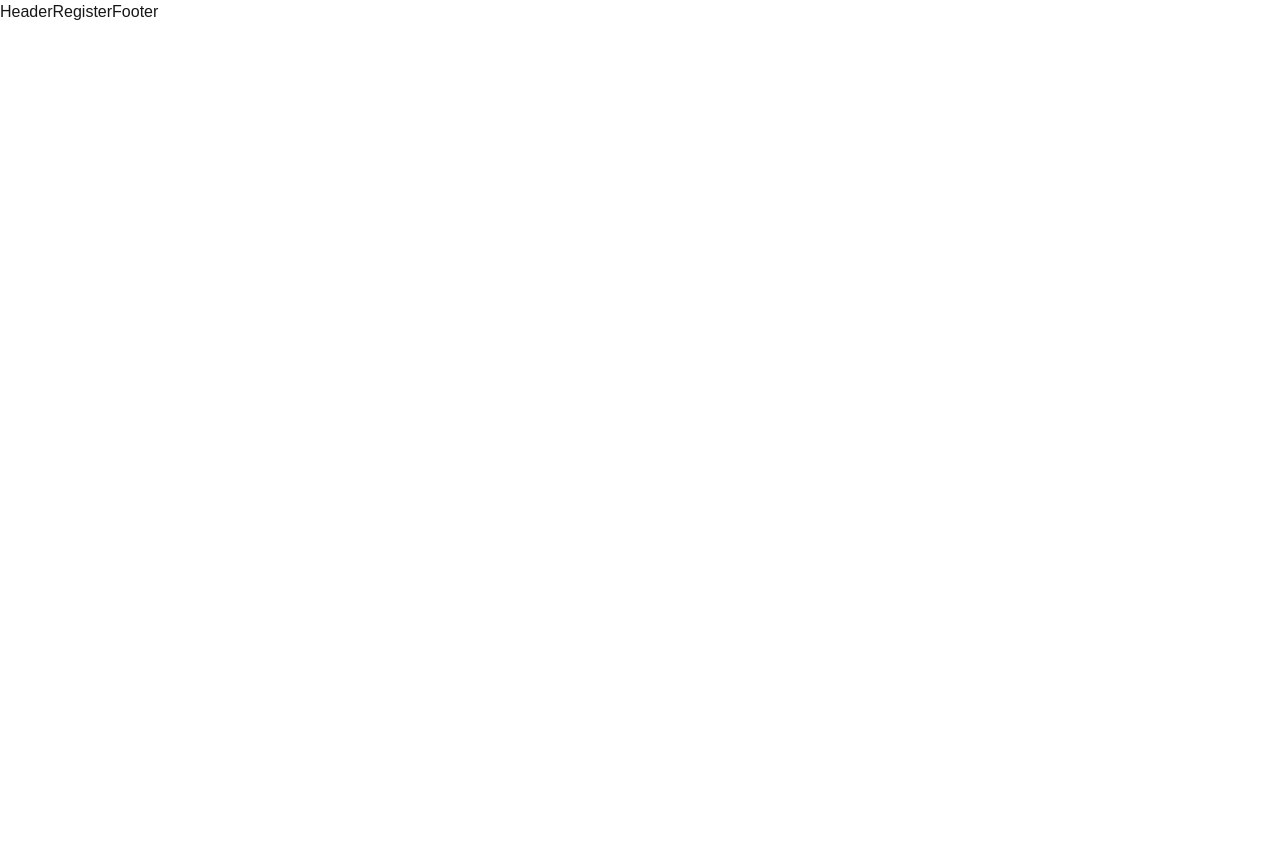
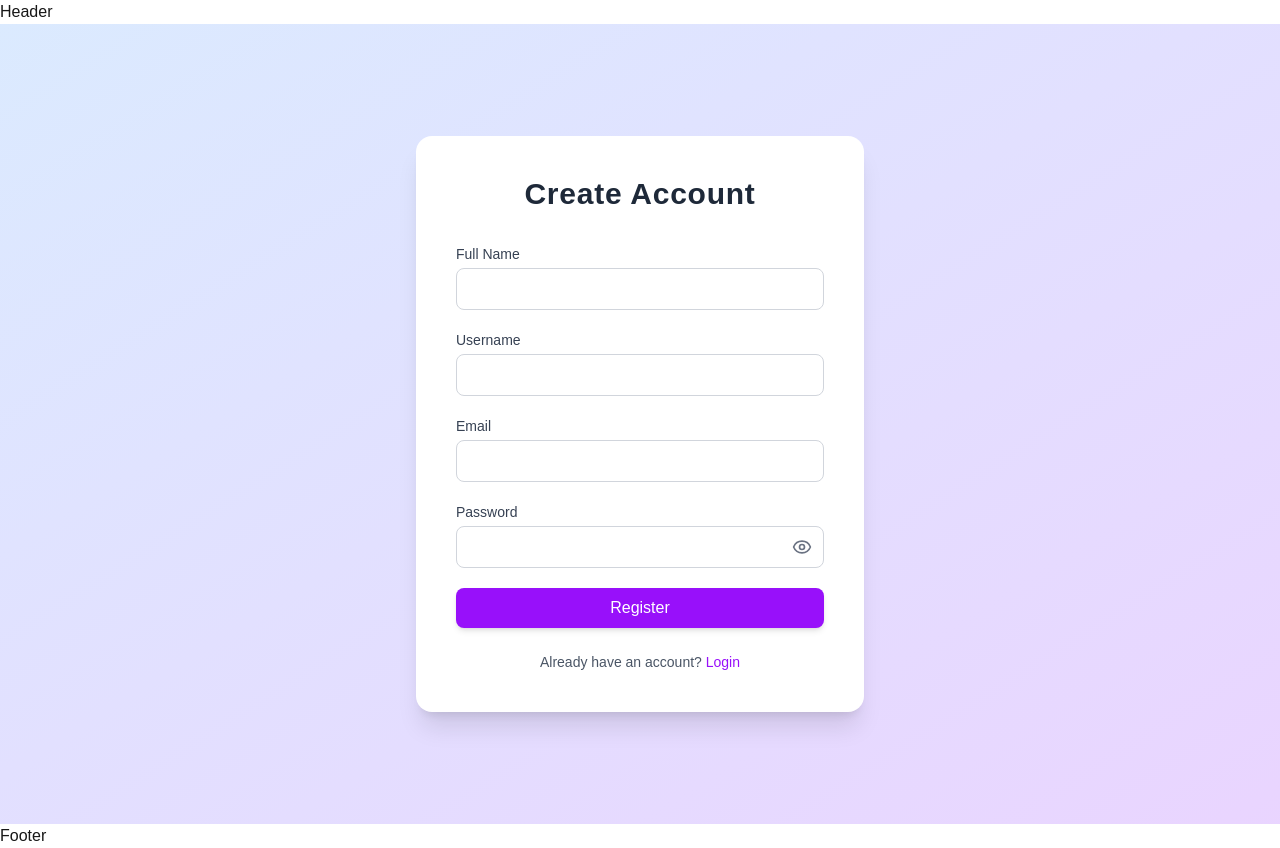
Before and after one commit to aabr2612/Todo-List-App, a Next.js app: page /register in a window 1280 px wide. Before the commit the page ends 800 px from the top, so only its background shows below. Built offline with nearby package versions, Linux system fonts and the light colour scheme.

Commit message:
Frontend for register page added

```diff
--- a/src/app/register/page.tsx
+++ b/src/app/register/page.tsx
@@ -1,7 +1,94 @@
+"use client";
+import React, { useState } from "react";
+import { Eye, EyeOff } from "lucide-react";
+
 export default function Register() {
+    const [fullname, setFullname] = useState("");
+    const [username, setUsername] = useState("");
+    const [email, setEmail] = useState("");
+    const [password, setPassword] = useState("");
+    const [showPassword, setShowPassword] = useState(false);
+
+    const handleSubmit = (e: React.FormEvent) => {
+        e.preventDefault();
+        console.log("Form submitted");
+    };
+
     return (
-        <>
-            Register
-        </>
+        <div className="flex items-center justify-center min-h-screen bg-gradient-to-br from-blue-100 to-purple-200 px-4">
+            <div className="w-full max-w-md p-6 md:p-10 bg-white shadow-xl rounded-2xl transition-all duration-300">
+                <h2 className="text-3xl font-semibold text-center text-gray-800 mb-8 tracking-wide">Create Account</h2>
+
+                <form className="space-y-5" onSubmit={handleSubmit}>
+                    <div>
+                        <label htmlFor="fullname" className="block text-sm font-medium text-gray-700 mb-1">Full Name</label>
+                        <input
+                            type="text"
+                            id="fullname"
+                            value={fullname}
+                            onChange={(e) => setFullname(e.target.value)}
+                            required
+                            className="w-full px-3 py-2 border border-gray-300 rounded-lg focus:ring-2 focus:ring-purple-500 focus:outline-none transition duration-150"
+                        />
+                    </div>
+
+                    <div>
+                        <label htmlFor="username" className="block text-sm font-medium text-gray-700 mb-1">Username</label>
+                        <input
+                            type="text"
+                            id="username"
+                            value={username}
+                            onChange={(e) => setUsername(e.target.value)}
+                            required
+                            className="w-full px-3 py-2 border border-gray-300 rounded-lg focus:ring-2 focus:ring-purple-500 focus:outline-none transition duration-150"
+                        />
+                    </div>
+
+                    <div>
+                        <label htmlFor="email" className="block text-sm font-medium text-gray-700 mb-1">Email</label>
+                        <input
+                            type="email"
+                            id="email"
+                            value={email}
+                            onChange={(e) => setEmail(e.target.value)}
+                            required
+                            className="w-full px-3 py-2 border border-gray-300 rounded-lg focus:ring-2 focus:ring-purple-500 focus:outline-none transition duration-150"
+                        />
+                    </div>
+
+                    <div>
+                        <label htmlFor="password" className="block text-sm font-medium text-gray-700 mb-1">Password</label>
+                        <div className="relative">
+                            <input
+                                type={showPassword ? "text" : "password"}
+                                id="password"
+                                value={password}
+                                onChange={(e) => setPassword(e.target.value)}
+                                required
+                                className="w-full px-3 py-2 pr-10 border border-gray-300 rounded-lg focus:ring-2 focus:ring-purple-500 focus:outline-none transition duration-150"
+                            />
+                            <button
+                                type="button"
+                                onClick={() => setShowPassword((prev) => !prev)}
+                                className="absolute inset-y-0 right-0 flex items-center px-3 text-gray-500"
+                            >
+                                {showPassword ? <EyeOff size={20} /> : <Eye size={20} />}
+                            </button>
+                        </div>
+                    </div>
+                        <button
+                            type="submit"
+                            className="w-full bg-purple-600 hover:bg-purple-700 text-white font-medium py-2 rounded-lg shadow-md transition duration-300"
+                        >
+                            Register
+                        </button>
+                </form>
+
+                <p className="mt-6 text-sm text-center text-gray-600">
+                    Already have an account?{" "}
+                    <a href="/login" className="text-purple-600 hover:underline font-medium">Login</a>
+                </p>
+            </div>
+        </div>
     );
 }
```
Also changed, not shown: package.json (+12 -6 lines), 1 other file (tests, documents, lock files or other folders).
